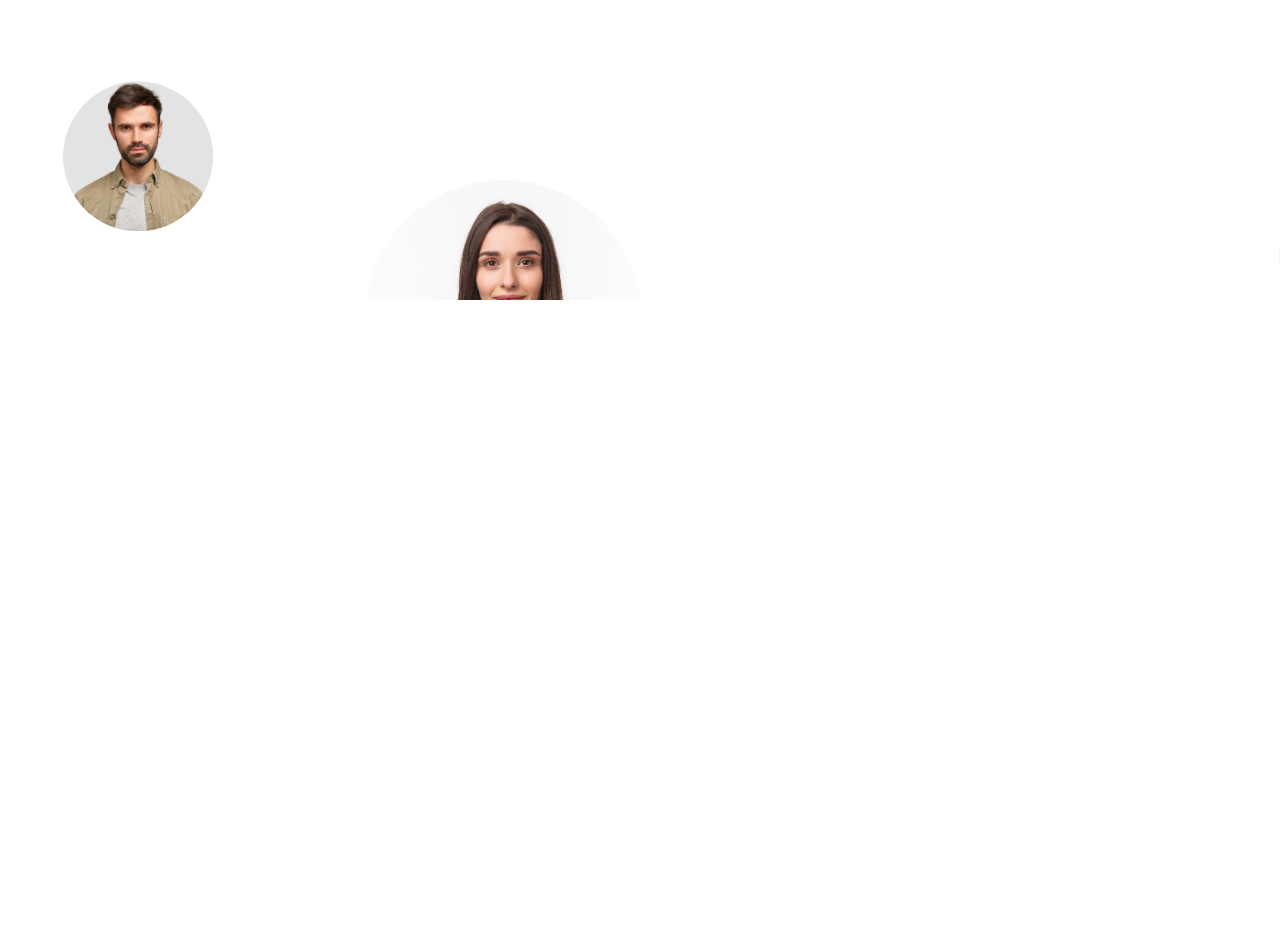
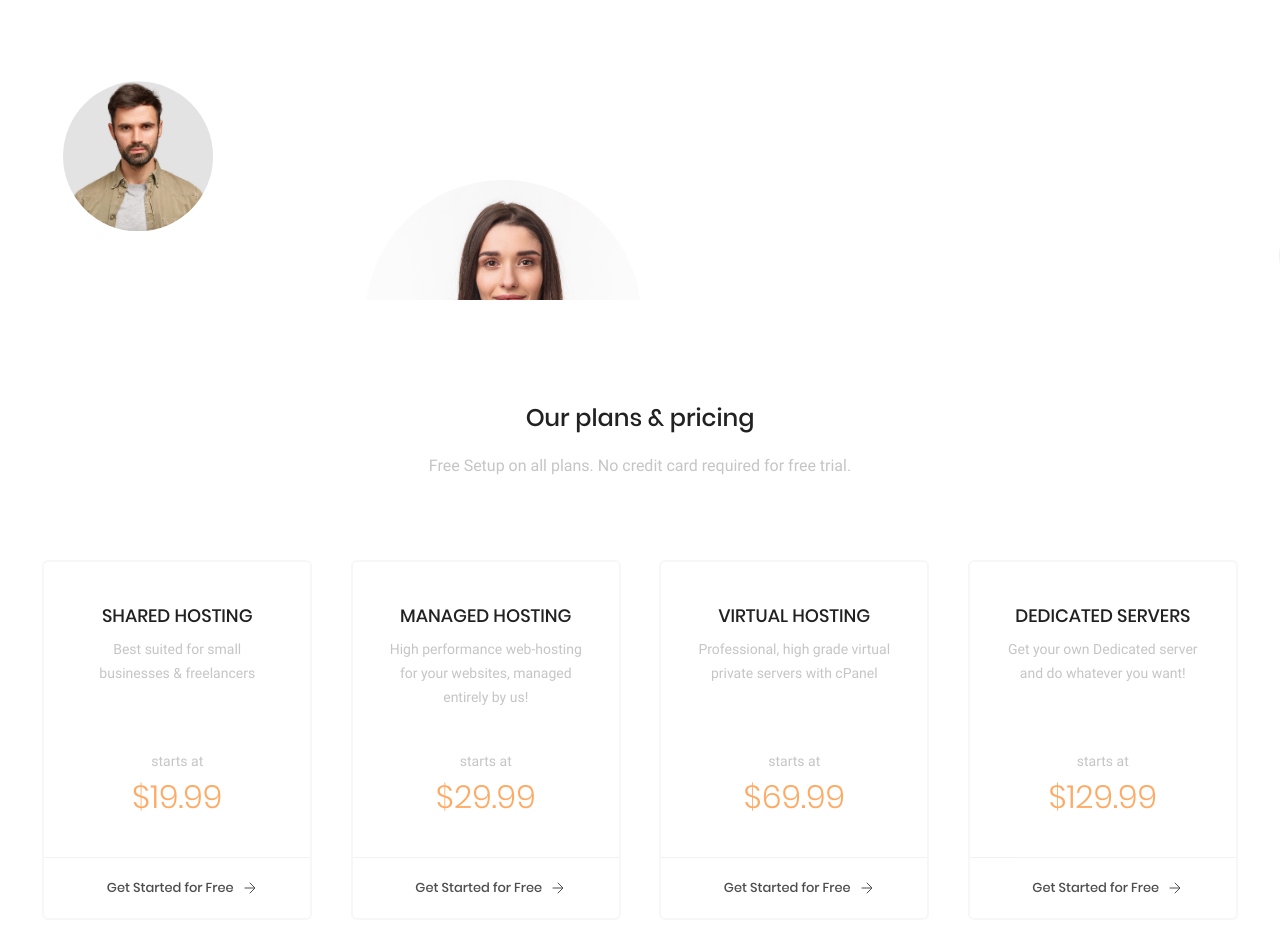
Before and after one commit to lis2612/landing-hostus, a plain HTML site: page index.html in a window 1280 px wide. Shown: the part 2666-3609 px from the top of the page. Before the commit the page ends 2966 px from the top, so only its background shows below. Drawn offline with Linux system fonts and the light colour scheme.

Commit message:
Made 'price' section

```diff
--- a/index.html
+++ b/index.html
@@ -180,7 +180,7 @@
 
       <section class="slider">
         <h2 class="slider__title title">
-          A few words from our clients..
+          A few words from our clients...
         </h2>
         <div class="slider__item slide slide_active">
           <img
@@ -309,6 +309,97 @@
           id="next-button"
         >right</div> -->
       </section>
+
+      <section class="price container">
+        <h2 class="price__title title">
+          Our plans & pricing
+        </h2>
+        <p class="price__description description">
+          Free Setup on all plans. No credit card required for free trial.
+        </p>
+        <div class="price__cards">
+          <div class="price__cards-item card">
+            <h3 class="card__title title">
+              SHARED HOSTING
+            </h3>
+            <p class="card__description description">
+              Best suited for small businesses & freelancers
+            </p>
+            <p class="card__price-text description">
+              starts at
+            </p>
+            <p class="card__price">
+              $19.99
+            </p>
+            <a href="#" class="card__link link">
+              Get Started for Free
+            </a>
+          </div>
+
+          <div class="price__cards-item card">
+            <h3 class="card__title title">
+              MANAGED HOSTING
+            </h3>
+            <p class="card__description description">
+              High performance web-hosting for your websites, managed entirely by us!
+            </p>
+            <p class="card__price-text description">
+              starts at
+            </p>
+            <p class="card__price">
+              $29.99
+            </p>
+            <a
+              href="#"
+              class="card__link link"
+            >
+              Get Started for Free
+            </a>
+          </div>
+
+          <div class="price__cards-item card">
+            <h3 class="card__title title">
+              VIRTUAL HOSTING
+            </h3>
+            <p class="card__description description">
+              Professional, high grade virtual private servers with cPanel
+            </p>
+            <p class="card__price-text description">
+              starts at
+            </p>
+            <p class="card__price">
+              $69.99
+            </p>
+            <a
+              href="#"
+              class="card__link link"
+            >
+              Get Started for Free
+            </a>
+          </div>
+
+          <div class="price__cards-item card">
+            <h3 class="card__title title">
+              DEDICATED SERVERS
+            </h3>
+            <p class="card__description description">
+              Get your own Dedicated server and do whatever you want!
+            </p>
+            <p class="card__price-text description">
+              starts at
+            </p>
+            <p class="card__price">
+              $129.99
+            </p>
+            <a
+              href="#"
+              class="card__link link"
+            >
+              Get Started for Free
+            </a>
+          </div>
+        </div>
+      </section>
     </main>
 
   </body>
--- /dev/null
+++ b/scss/_price.scss
@@ -0,0 +1,100 @@
+.price {
+  padding-top: 100px;
+  display: flex;
+  align-items: center;
+  flex-direction: column;
+
+  margin-bottom: 200px;
+
+  &__title {
+    margin-bottom: 17px;
+  }
+
+  &__description {
+    margin-bottom: 60px;
+  }
+
+  &__cards {
+    width: 100%;
+    height: 400px;
+    display: flex;
+    justify-content: space-around;
+    align-items: center;
+
+    .card {
+      position: relative;
+      width: 270px;
+      height: 360px;
+      display: flex;
+      flex-direction: column;
+      align-items: center;
+      padding: 40px 35px 0;
+      transition: height 0.5s ease, color 0.5s ease, border  0.5s ease;
+
+      &__title {
+        margin-bottom: 8px;
+        font-size: 18px;
+      }
+
+      &__description {
+        height: 72px;
+        margin-bottom: 40px;
+        text-align: center;
+        font-size: 14px;
+        line-height: 24px; /* 171.429% */
+        transition: margin  0.5s ease;
+      }
+
+      &__price-text {
+        text-align: center;
+        font-size: 14px;
+        line-height: 24px; /* 171.429% */
+      }
+
+      &__price {
+        color: #ffaa64;
+        text-align: center;
+        font-family: Poppins;
+        font-size: 32px;
+        font-style: normal;
+        font-weight: 300;
+        line-height: normal;
+      }
+
+      &__link {
+        position: absolute;
+        width: 100%;
+        bottom: 0;
+        padding: 20px 0;
+        border-top: 1px solid rgba(197, 197, 197, 0.3);
+        color: #212121;
+        font-weight: 500;
+
+        text-align: center;
+
+        &:after {
+          position: relative;
+          content: url("../images/arrow-right-black.svg");
+          top: 2px;
+          left: 7px;
+        }
+      }
+
+      &:hover {
+        border-top: 6px solid #de3c3c;
+        height: 400px;
+        transition: height 0.5s ease, color 0.5s ease, border  0.5s ease;
+
+        & > .card__price,
+        .card__link {
+          color: #de3c3c;
+          transition: color 0.5s ease,;
+        }
+
+        & > .card__description{
+          margin-bottom: 50px;
+        }
+      }
+    }
+  }
+}
--- a/scss/style.scss
+++ b/scss/style.scss
@@ -12,3 +12,4 @@
 @import 'quality';
 @import 'track';
 @import 'slider';
+@import 'price';
```
Also changed, not shown: css/style.css, images/arrow-right-black.svg (added), 1 other file.
